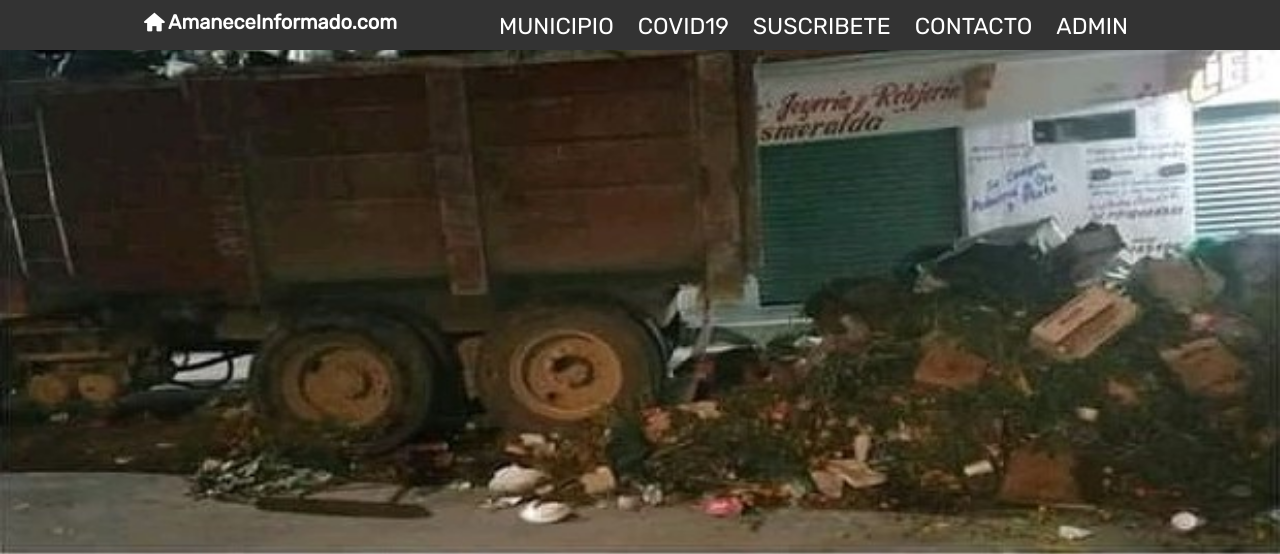
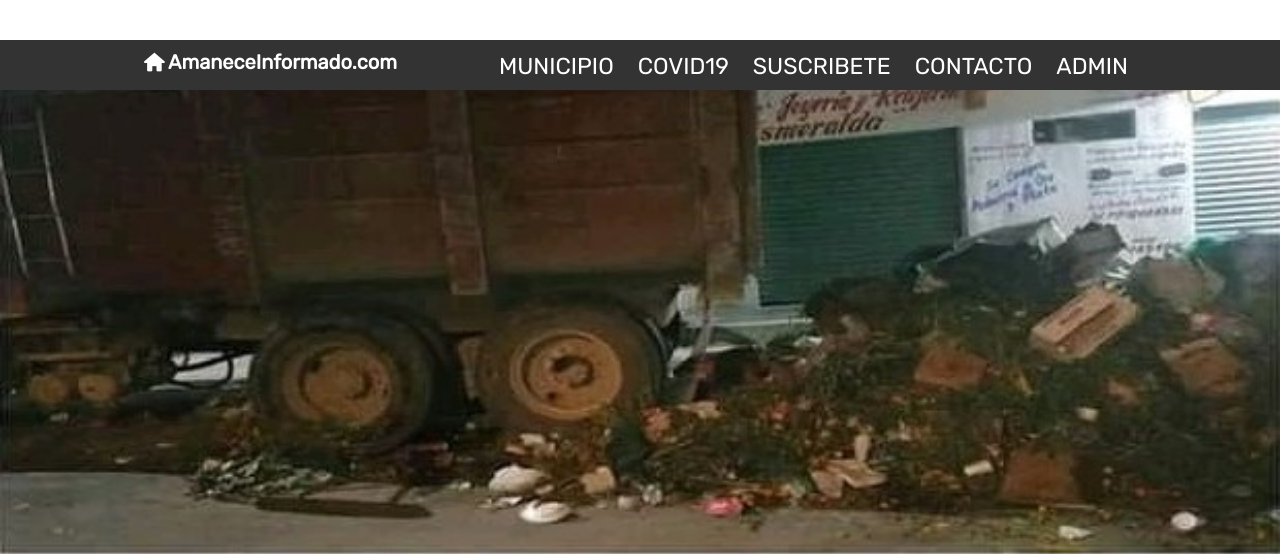
Before and after one commit to GutierrezFran/periodico_local, a PHP site: page / in a window 1280 px wide. Shown: the top 554 px of the page. Run offline with PHP 8.4, Linux system fonts and the light colour scheme.

Commit message:
Hasta aqui todo va bien

```diff
--- a/styles/header.css
+++ b/styles/header.css
@@ -5,7 +5,7 @@ header{
     height: 50px;
     position: fixed;
     z-index: 100;
-    top: 0px;
+    top: 5%;
     left: 0px;
 }
 
```
